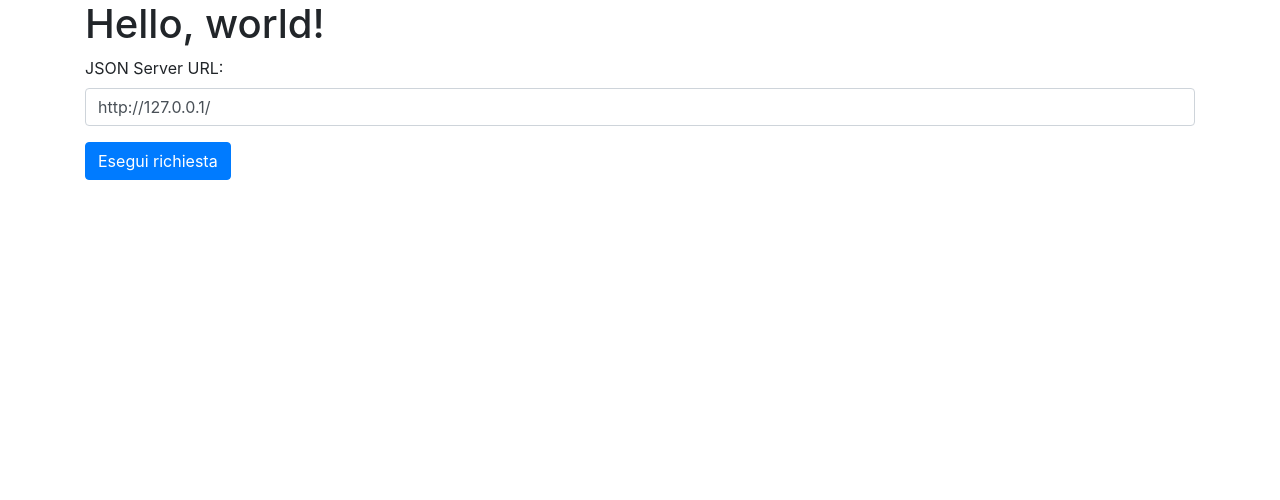
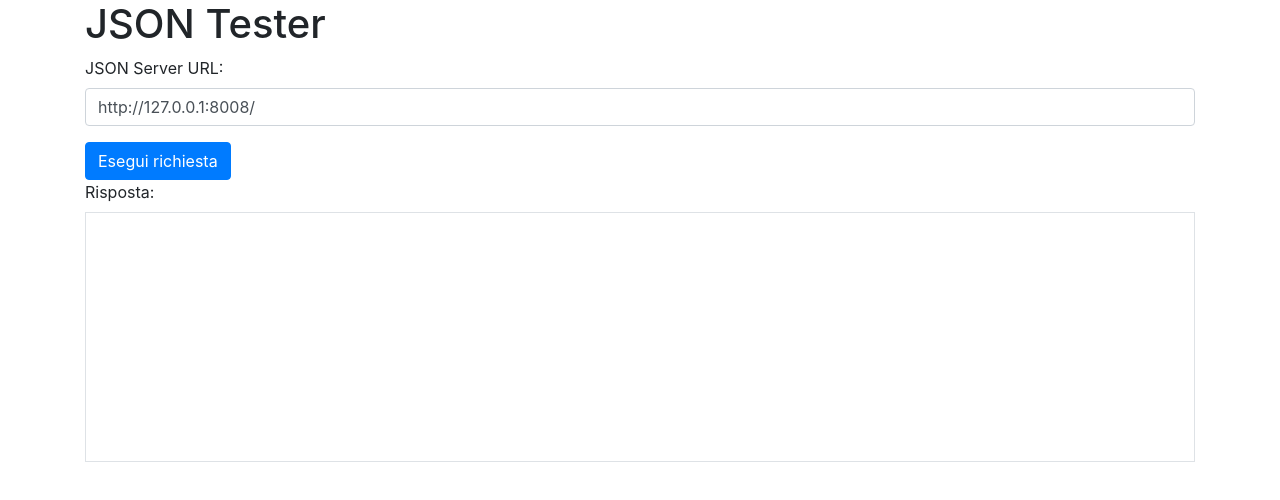
Before and after one commit to ESeNonFossiIo/ServerHTTP_JSON, a plain HTML site: page html_test/index.html in a window 1280 px wide. Drawn offline with Linux system fonts and the light colour scheme.

Commit message:
modifiche alla paginetta di test

```diff
--- a/html_test/index.html
+++ b/html_test/index.html
@@ -8,17 +8,20 @@
     <!-- Bootstrap CSS -->
     <link rel="stylesheet" href="bootstrap.min.css">
 
-    <title>Hello, world!</title>
+    <title>JSON Tester</title>
   </head>
   <body>
 	<div class="container">
-		<h1>Hello, world!</h1>
+		<h1>JSON Tester</h1>
 		<div class="form-group">
 			<label for="url">JSON Server URL:</label>
-			<input type="text" class="form-control" id="url" placeholder="Enter url" value="http://127.0.0.1/">
+			<input type="text" class="form-control" id="url" placeholder="Enter url" value="http://127.0.0.1:8008/">
 		</div>
 		<button type="button" class="btn btn-primary" onclick="start();">Esegui richiesta</button>
-		<pre><code #id="output"></code></pre>
+		<div class="form-group">
+			<label>Risposta:</label>
+			<pre style="min-height: 250px;" class="border" id="output"></pre>
+		</div>
 	</div>
 
     <!-- Optional JavaScript -->
```
